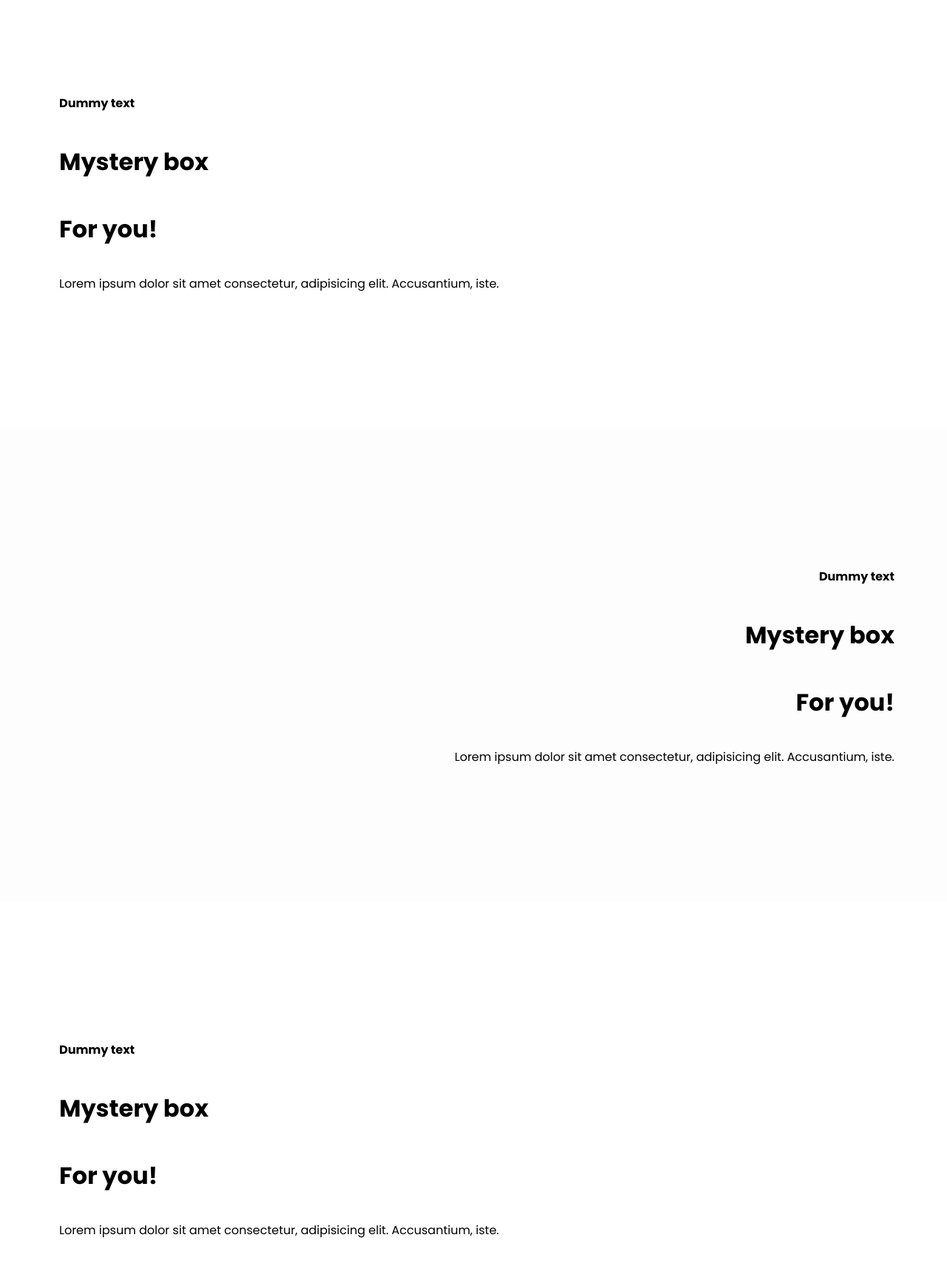
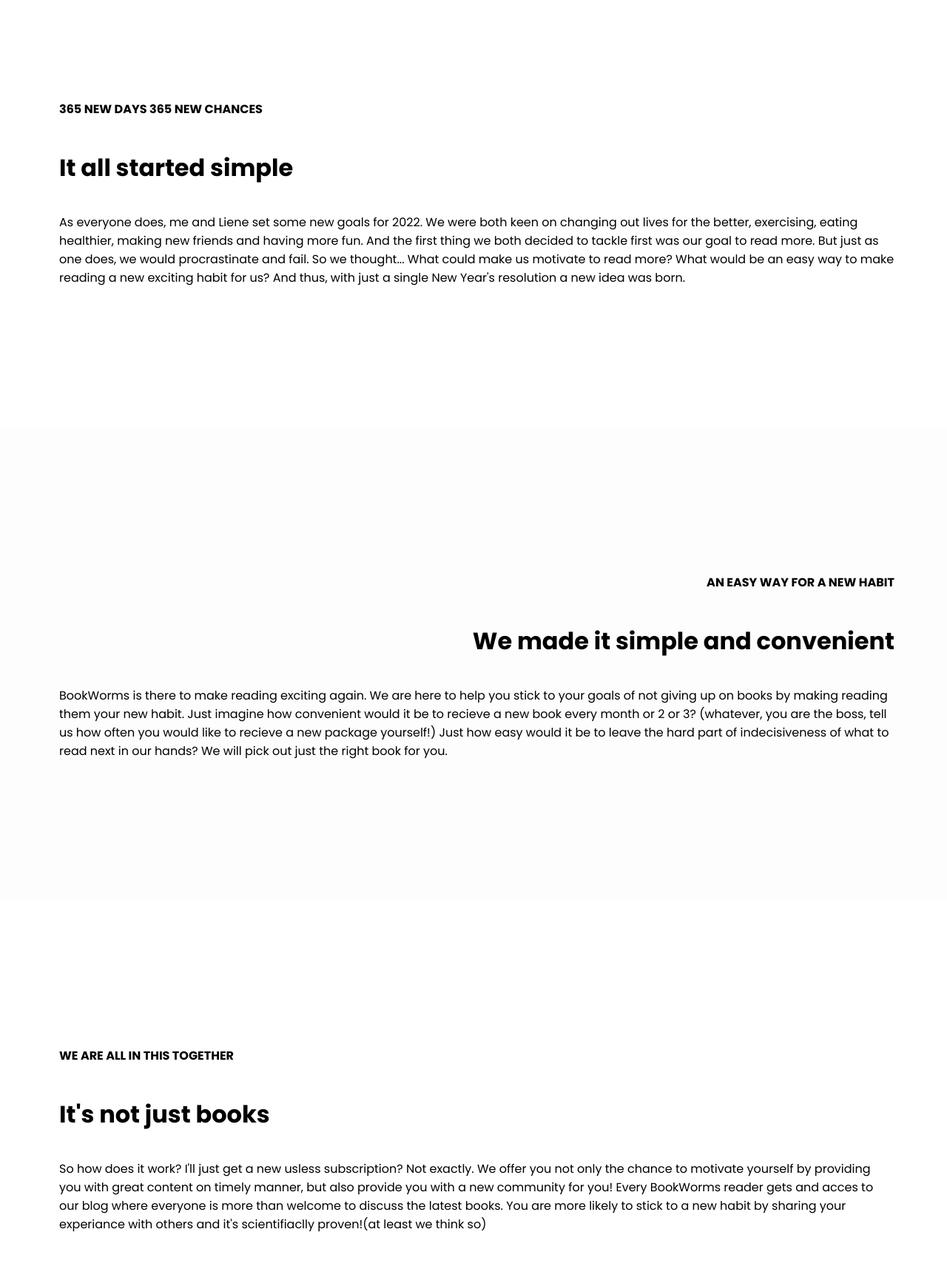
Before and after one commit to LieniteB/Final-project, a plain HTML site: page about.html in a window 1280 px wide. Shown: the part 160-1872 px from the top of the page at 74% size. Drawn offline with nearby package versions, Linux system fonts and the light colour scheme.

Commit message:
about us

```diff
--- a/about.html
+++ b/about.html
@@ -24,27 +24,31 @@
             </ul>
         </header>
         <div>
+
             <div class="aboutus1">
-                <h4>Dummy text</h4>
-                <h1>Mystery box</h1>
-                <h1>For you!</h1>
-                <p>Lorem ipsum dolor sit amet consectetur, adipisicing elit. Accusantium, iste.</p>
+                <h4>365 NEW DAYS 365 NEW CHANCES </h4>
+                <h1>It all started simple</h1>
+                <p>As everyone does, me and Liene set some new goals for 2022. We were both keen on changing out lives for the better, exercising, eating healthier, making new friends and having more fun. And the first thing we both decided to tackle first
+                    was our goal to read more. But just as one does, we would procrastinate and fail. So we thought... What could make us motivate to read more? What would be an easy way to make reading a new exciting habit for us? And thus, with just
+                    a single New Year's resolution a new idea was born. </p>
 
             </div>
 
             <div class="aboutus2">
-                <h4>Dummy text</h4>
-                <h1>Mystery box</h1>
-                <h1>For you!</h1>
-                <p>Lorem ipsum dolor sit amet consectetur, adipisicing elit. Accusantium, iste.</p>
+                <h4>AN EASY WAY FOR A NEW HABIT</h4>
+                <h1>We made it simple and convenient</h1>
+                <p>BookWorms is there to make reading exciting again. We are here to help you stick to your goals of not giving up on books by making reading them your new habit. Just imagine how convenient would it be to recieve a new book every month or
+                    2 or 3? (whatever, you are the boss, tell us how often you would like to recieve a new package yourself!) Just how easy would it be to leave the hard part of indecisiveness of what to read next in our hands? We will pick out just the
+                    right book for you. </p>
 
             </div>
 
             <div class="aboutus3">
-                <h4>Dummy text</h4>
-                <h1>Mystery box</h1>
-                <h1>For you!</h1>
-                <p>Lorem ipsum dolor sit amet consectetur, adipisicing elit. Accusantium, iste.</p>
+                <h4>WE ARE ALL IN THIS TOGETHER</h4>
+                <h1>It's not just books</h1>
+                <p>So how does it work? I'll just get a new usless subscription? Not exactly. We offer you not only the chance to motivate yourself by providing you with great content on timely manner, but also provide you with a new community for you! Every
+                    BookWorms reader gets and acces to our blog where everyone is more than welcome to discuss the latest books. You are more likely to stick to a new habit by sharing your experiance with others and it's scientifiaclly proven!(at least
+                    we think so) </p>
 
             </div>
 
--- a/css/styles.scss
+++ b/css/styles.scss
@@ -197,10 +197,9 @@
         }
 
         .aboutus1 {
-            background-image: url("../images/books.jpg");
             height: 80vh;
             width: 88, 2%;
-            background-size: cover;
+            background-size: auto;
             background-position: top 25% right 0;
             padding: 0 80px;
             display: -webkit-box;
```
Also changed, not shown: css/stylesksenija.css (added), images/holdingbooks.jpg (added), script.js (added), 5 other files.
